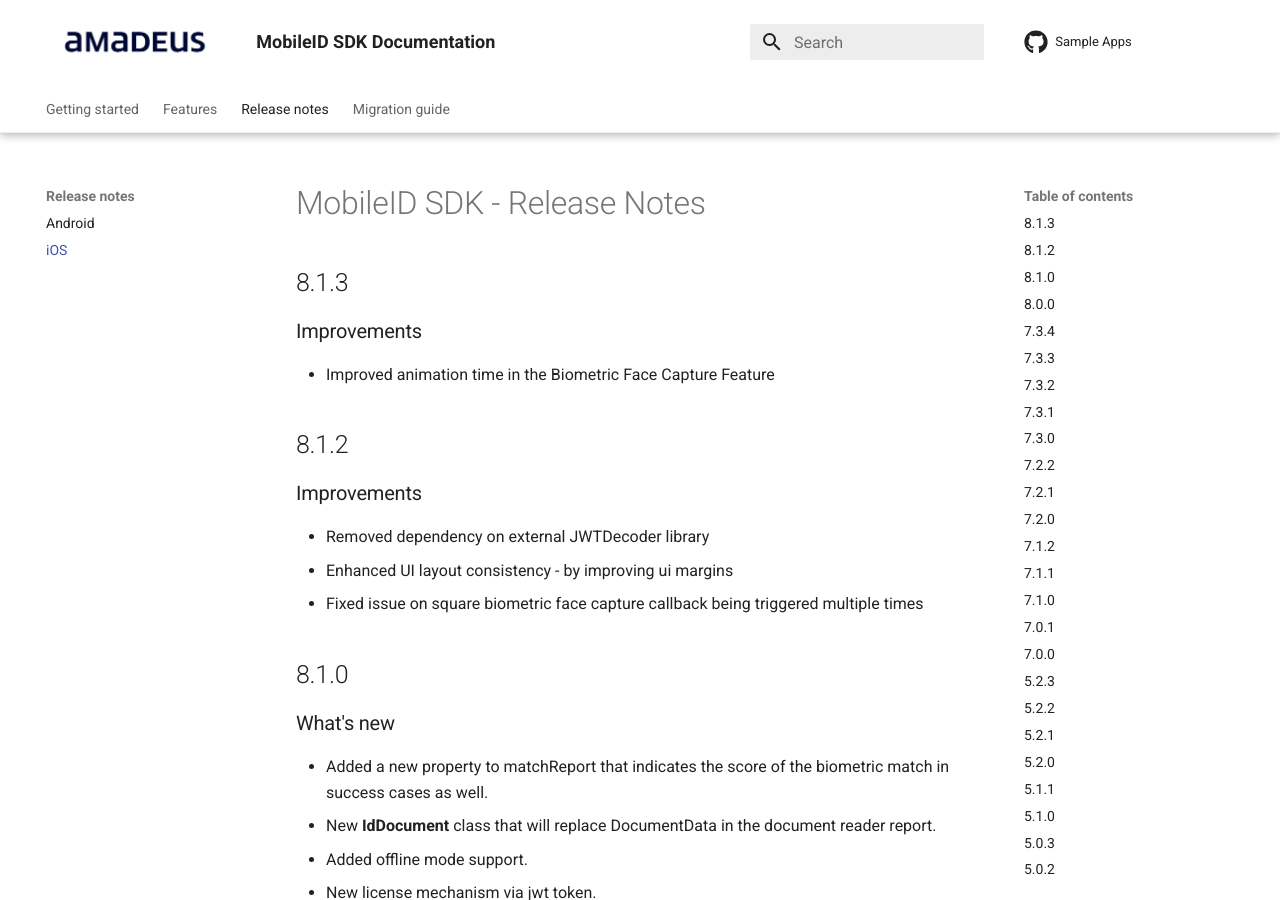
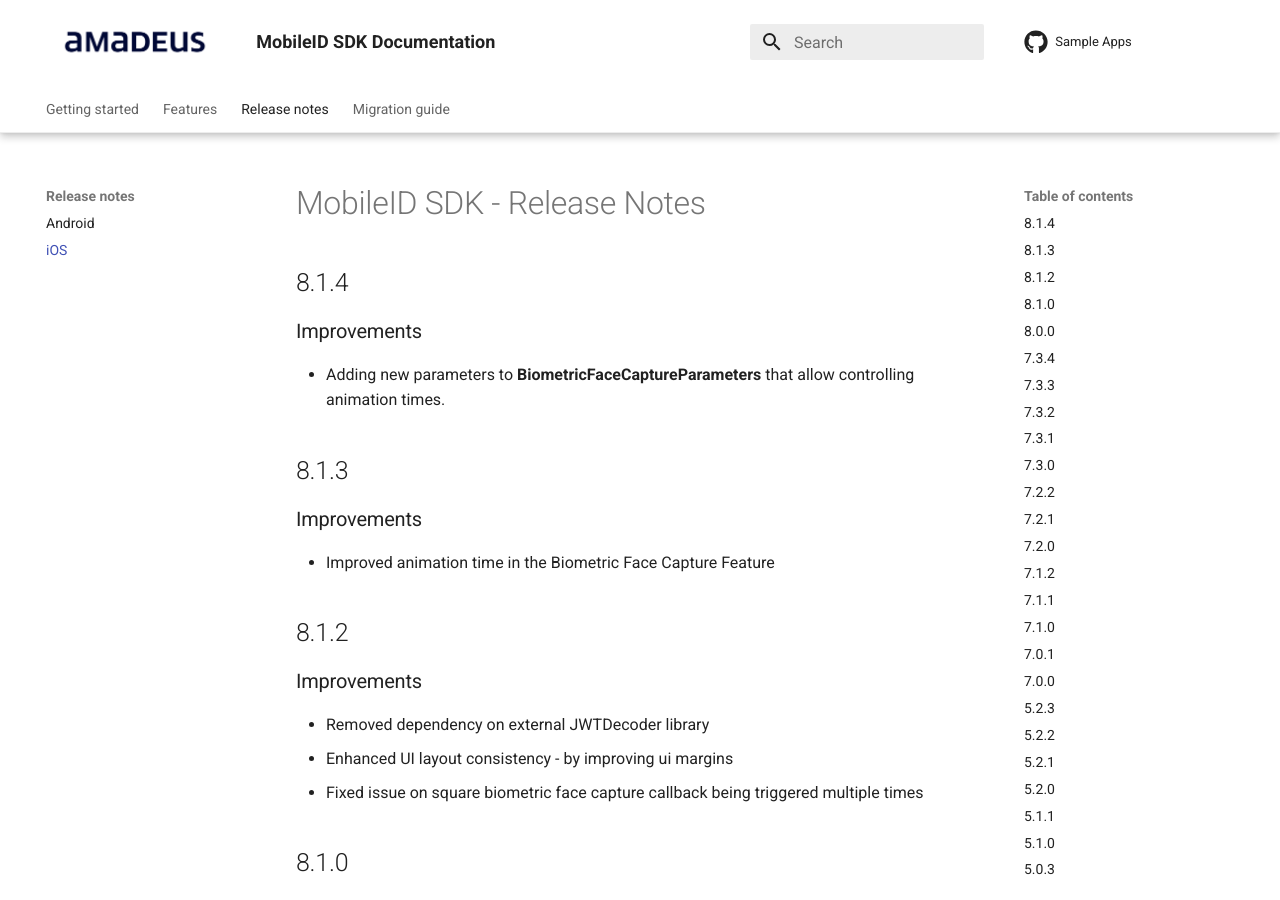
Before and after one commit to vbmobile/mobile-id-documentation, an MkDocs documentation site: the page built from docs/ReleaseNotes/ReleaseNotes_iOS.md, in a window 1280 px wide and 900 px high. Built offline with MkDocs 1.6.1 and Material for MkDocs 9.7.7, drawn with Linux system fonts in a browser that asks for light colours; the version menu is left out.

Commit message:
version 8.1.4

```diff
--- a/docs/ReleaseNotes/ReleaseNotes_iOS.md
+++ b/docs/ReleaseNotes/ReleaseNotes_iOS.md
@@ -1,4 +1,10 @@
 # MobileID SDK - Release Notes
+
+## 8.1.4
+
+### Improvements
+
+- Adding new parameters to **BiometricFaceCaptureParameters** that allow controlling animation times.
 
 ## 8.1.3
 
```
Also changed, not shown: docs/Features/FaceCapture/FaceCapture_Index.md (+9 -1 lines).
